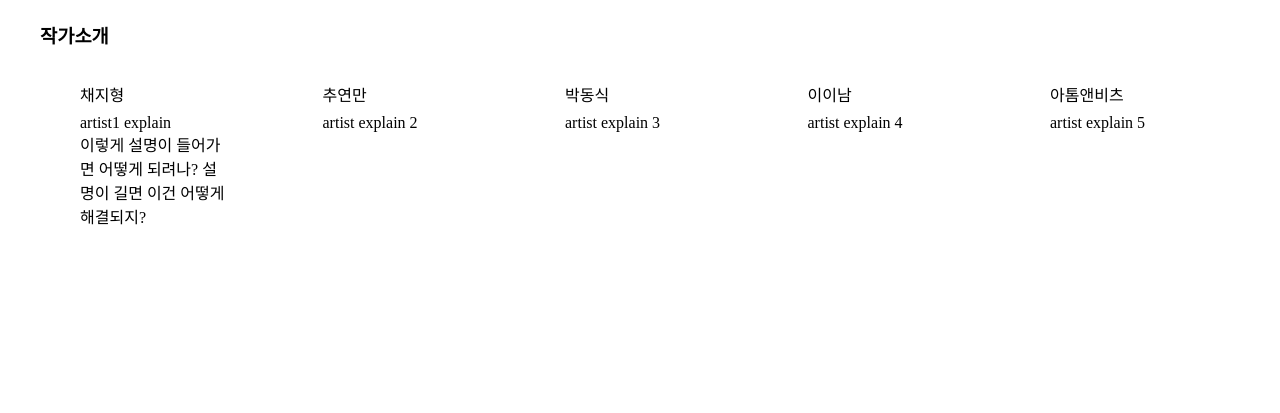
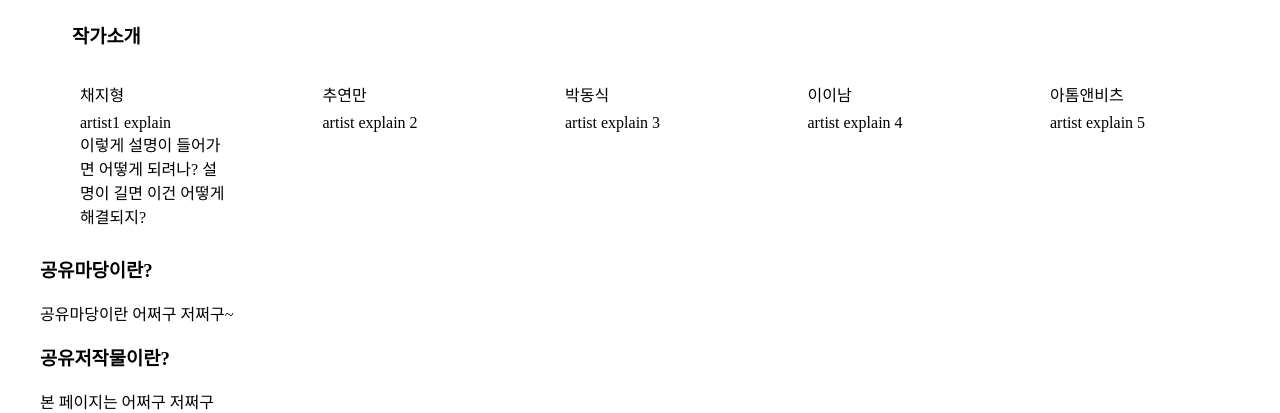
Before and after one commit to Franz-Kim/imagineground, a plain HTML site: page index.html in a window 1280 px wide. Shown: the part 877-1290 px from the top of the page. Before the commit the page ends 1113 px from the top, so only its background shows below. Drawn offline with Linux system fonts and the light colour scheme.

Commit message:
major update

```diff
--- a/index.html
+++ b/index.html
@@ -16,6 +16,7 @@
           <li><a href="/">Home</a></li>
           <li><a href="/">작가소개</a></li>
           <li><a href="/">공유마당이란</a></li>
+          <li><a href="/">공유저작물이란</a></li>
         </ul>
       </nav>
     </header>
@@ -65,8 +66,21 @@
         </div>
       </article>
 
+      <article class="explain-shareground">
+        <h3>공유마당이란?</h3>
+        <div class="shareground-detail-explain">
+          공유마당이란 어쩌구 저쩌구~
+        </div>
+      </article>
+
+      <article class="explain-sharedcontents">
+        <h3>공유저작물이란?</h3>
+      </article>
 
     </section>
+    <footer>
+      본 페이지는 어쩌구 저쩌구
+    </footer>
 
 
   </body>
--- a/styles.css
+++ b/styles.css
@@ -73,15 +73,14 @@
 
 .artist{
   margin-top: 1rem;
-  margin-left: 0;
+  margin-left: 2rem;
+  margin-right: 2rem;
 }
 
 .artist-list{
   display: flex;
   flex-wrap:wrap;
   justify-content:space-between;
-  margin-left: 2rem;
-  margin-right: 2rem;
 }
 .artist-list ul{
   list-style: none;
@@ -91,6 +90,7 @@
 
 }
 .artist-list li{
+  list-style: none;
   margin-top: 0.5rem;
   <!--border: 1px solid red;-->
   padding: 1rem;
```
